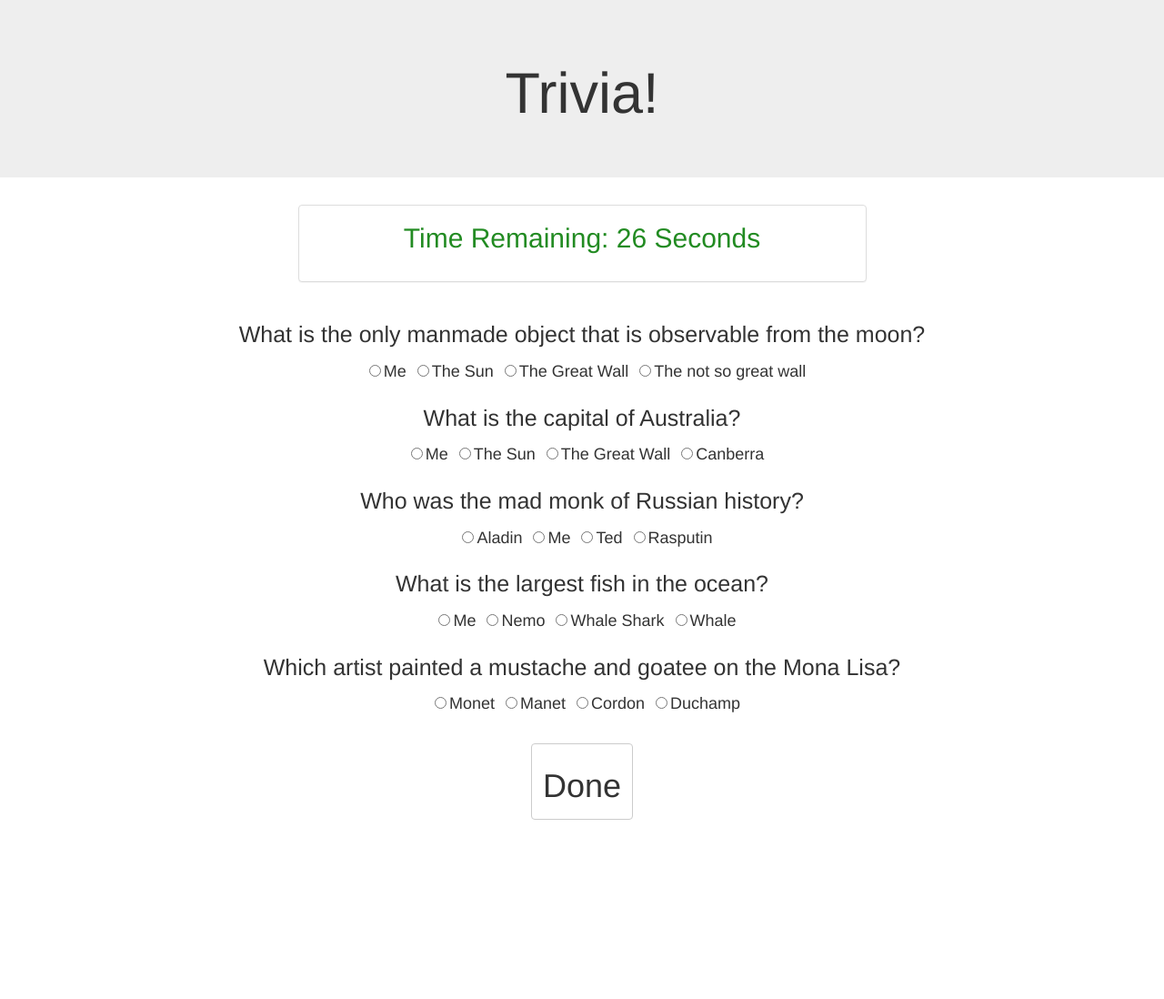
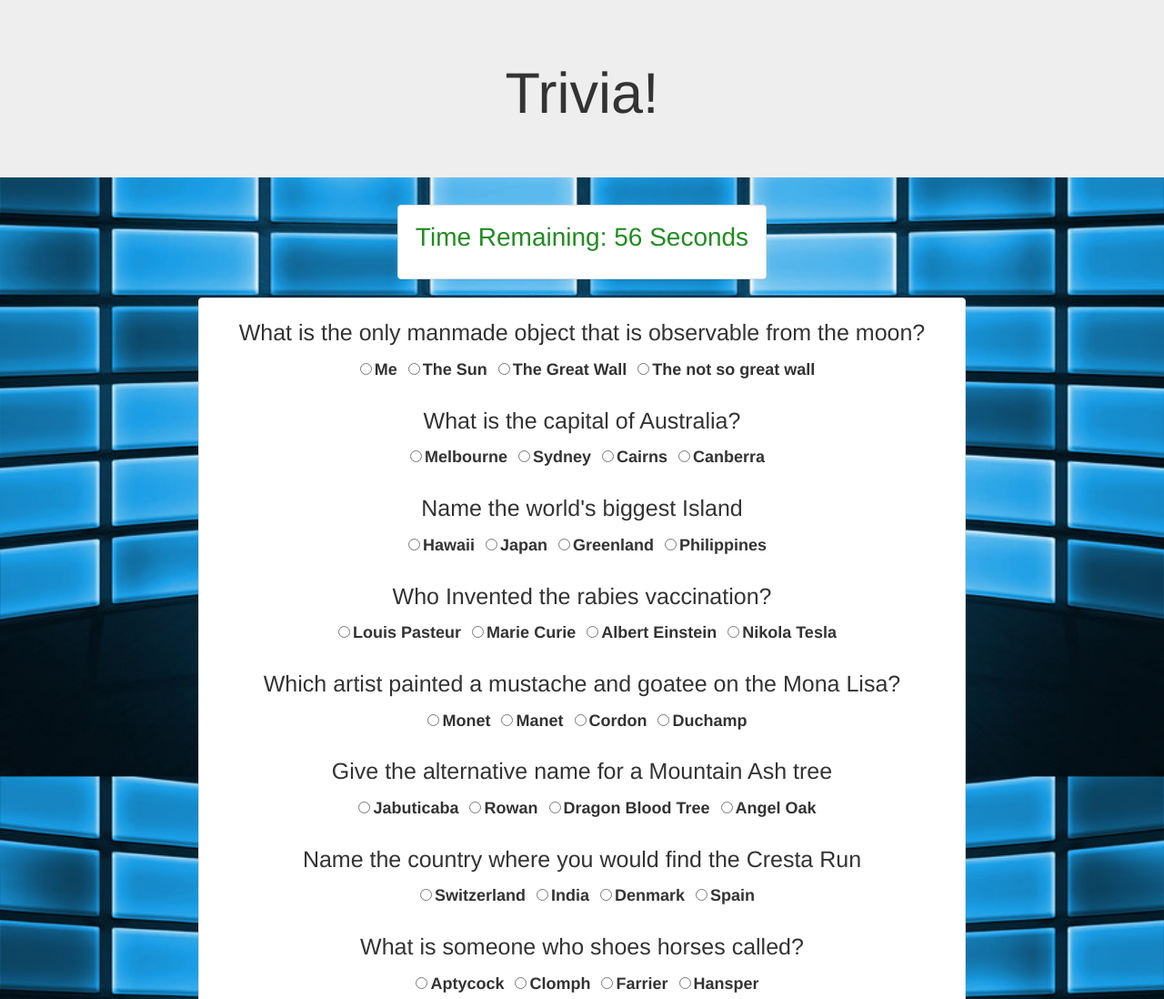
Before and after one commit to davidlatuno/Trivia-Game, a plain HTML site: page index.html in a window 1280 px wide. Shown: the top 1098 px of the page at 91% size. Before the commit the page ends 931 px from the top, so only its background shows below. Drawn offline with nearby package versions, Linux system fonts and the light colour scheme.

Commit message:
Added more questions and changed bootstrap

```diff
--- a/assets/css/style.css
+++ b/assets/css/style.css
@@ -1,6 +1,10 @@
-.wrapper {
-    text-align: center;
-    margin-bottom: 30px;
+body {
+    background: url(../images/datawall.jpg)
+    no-repeat center center fixed;
+        -webkit-background-size: cover;
+        -moz-background-size: cover;
+        -o-background-size: cover;
+        background-size: cover;;
 }
 
 .question {
@@ -13,15 +17,18 @@
 
 .container {
     font-size: 18px;
-    margin-bottom: 30px;
+    margin: 0;
+    padding: 0;
+    width: 100%;
 }
 
 input[type="radio"] {
     margin-right: 3px;
     margin-left: 12px;
+
 }
 
-.panel {
-    font-size: 30px;
+#timer {
+    font-size: 28px;
     color: forestgreen;
 }
--- a/assets/javascript/game.js
+++ b/assets/javascript/game.js
@@ -3,17 +3,28 @@ var question = {
 
     q1: ["What is the only manmade object that is observable from the moon?", "Me", "The Sun", "The Great Wall", "The not so great wall", 3],
 
-    q2: ["What is the capital of Australia?", "Me", "The Sun", "The Great Wall", "Canberra", 4],
+    q2: ["What is the capital of Australia?", "Melbourne", "Sydney", "Cairns", "Canberra", 4],
 
-    q3: ["Who was the mad monk of Russian history?", "Aladin", "Me", "Ted", "Rasputin", 4],
+    q3: ["Name the world's biggest Island", "Hawaii", "Japan", "Greenland", "Philippines", 3],
 
-    q4: ["What is the largest fish in the ocean?", "Me", "Nemo", "Whale Shark", "Whale", 3],
+    q4: ["Who Invented the rabies vaccination?", "Louis Pasteur", "Marie Curie", "Albert Einstein", "Nikola Tesla", 1],
 
-    q5: ["Which artist painted a mustache and goatee on the Mona Lisa?", "Monet", "Manet", "Cordon", "Duchamp", 4]
+    q5: ["Which artist painted a mustache and goatee on the Mona Lisa?", "Monet", "Manet", "Cordon", "Duchamp", 4],
+
+    q6: ["Give the alternative name for a Mountain Ash tree", "Jabuticaba", "Rowan", "Dragon Blood Tree", "Angel Oak", 2],
+
+    q7: ["Name the country where you would find the Cresta Run", "Switzerland", "India", "Denmark", "Spain", 1],
+
+    q8: ["What is someone who shoes horses called?", "Aptycock", "Clomph", "Farrier", "Hansper", 3],
+
+    q9: ["What is a group of owls called?", "A hoot", "A parliament", "A seer", "A flock", 2],
+
+    q10: ["Which U.S. president made the first presidential radio broadcast?", "Warren G. Harding", "FDR", "Calvin Coolidge", "Herbert Hoover", 3]
+
 }
 
 // Question array
-var questionArray = [question.q1, question.q2, question.q3, question.q4, question.q5];
+var questionArray = [question.q1, question.q2, question.q3, question.q4, question.q5, question.q6, question.q7, question.q8, question.q9, question.q10];
 
 // Question index and score variables
 var questionIndex = 0;
@@ -27,13 +38,12 @@ function displayQuestion() {
     $(".container").append("<div class= 'question Q" + questionIndex + "'>" + questionArray[questionIndex][0] + "</div>");
 
     for (var i = 1; i < 5; i++) {
-        $(".container").append("<input type='radio' name='" + questionIndex + "' value= '" + i + "'>" + questionArray[questionIndex][i]);
-        $(this.input).attr("value", i);
+        $(".container").append("<label><input type='radio' name='" + questionIndex + "' value= '" + i + "'>" + questionArray[questionIndex][i] + "</label>");
     }
 }
 
 // Populate all of the questions
-for (var i = 0; i < 5; i++) {
+for (var i = 0; i < 10; i++) {
 
     displayQuestion();
     questionIndex++;
@@ -48,7 +58,7 @@ function tallyScore() {
     questionIndex = 0;
 
     // Checks each question if answered and if answer is correct
-    for (var i = 0; i < 5; i++) {
+    for (var i = 0; i < 10; i++) {
 
         var check = parseInt($("input[name=" + i + "]:checked").attr("value"));
 
@@ -83,14 +93,14 @@ function reset() {
     $(".container").empty();
 
     // Reset Stats
-    seconds = 31
+    seconds = 61
     questionIndex = 0;
     correctAnswer = 0;
     incorrectAnswer = 0;
     uncomplete = 0;
 
     // Populate all of the questions
-    for (var i = 0; i < 5; i++) {
+    for (var i = 0; i < 10; i++) {
 
         displayQuestion();
         questionIndex++;
@@ -107,7 +117,7 @@ function reset() {
 
 
 // Timer Code
-var seconds = 31;
+var seconds = 61;
 
 var timer;
 
@@ -126,11 +136,11 @@ function countDown() {
 
     if (seconds > 10) {
 
-        $(".panel").css("color", "forestgreen");
+        $("#timer").css("color", "forestgreen");
 
     } else {
 
-        $(".panel").css("color", "crimson");
+        $("#timer").css("color", "crimson");
 
     }
 
--- a/index.html
+++ b/index.html
@@ -17,27 +17,34 @@
     <div class="jumbotron text-center">
         <h1>Trivia!</h1>
     </div>
+
+    <!-- Row 1 -->
     <div class="row">
-        <div class="col-xs-3"></div>
-        <div class="col-xs-6">
+        <div class="col-xs-4"></div>
+        <div class="col-xs-4">
             <div class="panel panel-default">
                 <div class="panel-body text-center">
                     <p id="timer">Time Remaining</p>
                 </div>
             </div>
         </div>
-        <div class="col-xs-3"></div>
+        <div class="col-xs-4"></div>
     </div>
 
-
-    <div class="wrapper">
-        <div class="container">
-
+    <!-- Row 2 -->
+    <div class="row">
+        <div class="col-md-2"></div>
+        <div class="col-md-8">
+            <div class="panel panel-default text-center">
+                <div class="panel-body container text-center">
+                </div>
+                <button id="done" class="btn btn-default">
+                    <h1>Done</h1>
+                </button>
+            </div>
         </div>
-
-        <button id="done" class="btn btn-default">
-            <h1>Done</h1>
-        </button>
+        <div class="col-md-2"></div>
+    </div>
     </div>
 
 
```
Also changed, not shown: assets/images/datawall.jpg (added), 3 other files.
